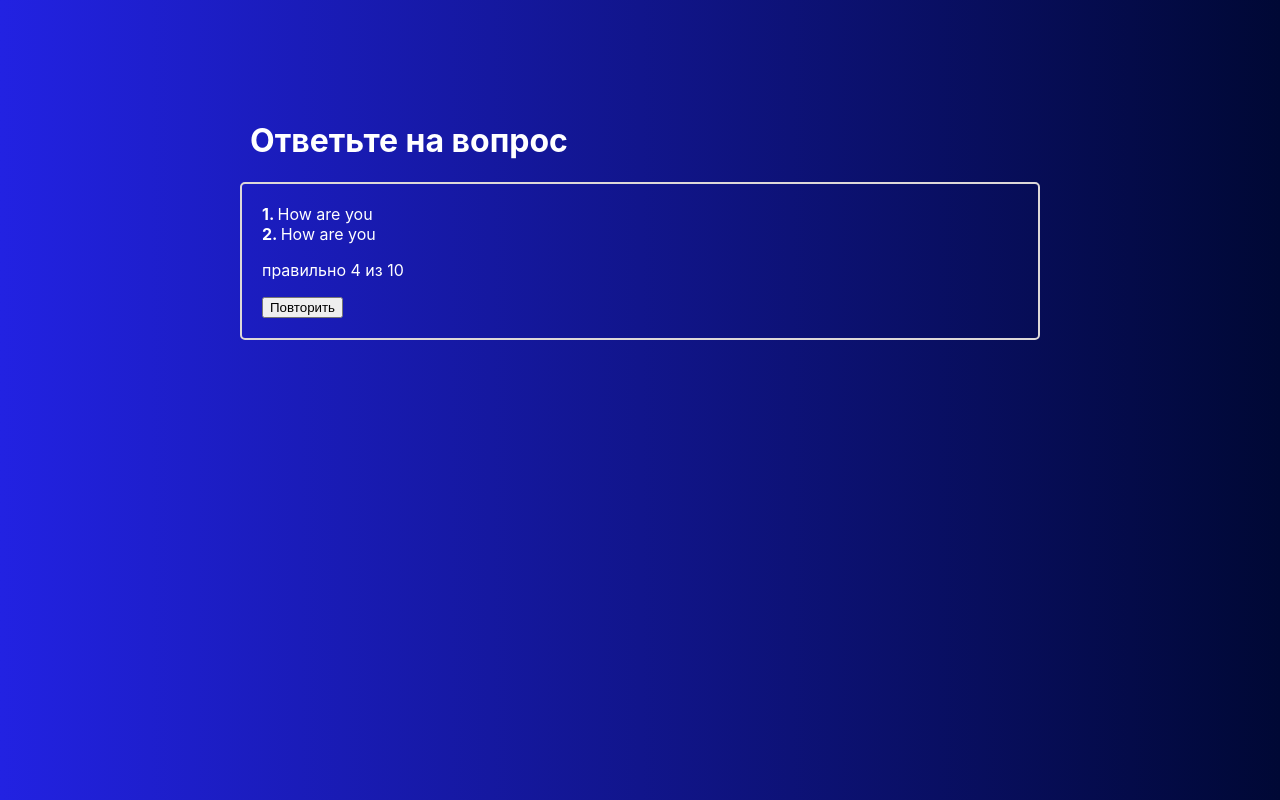
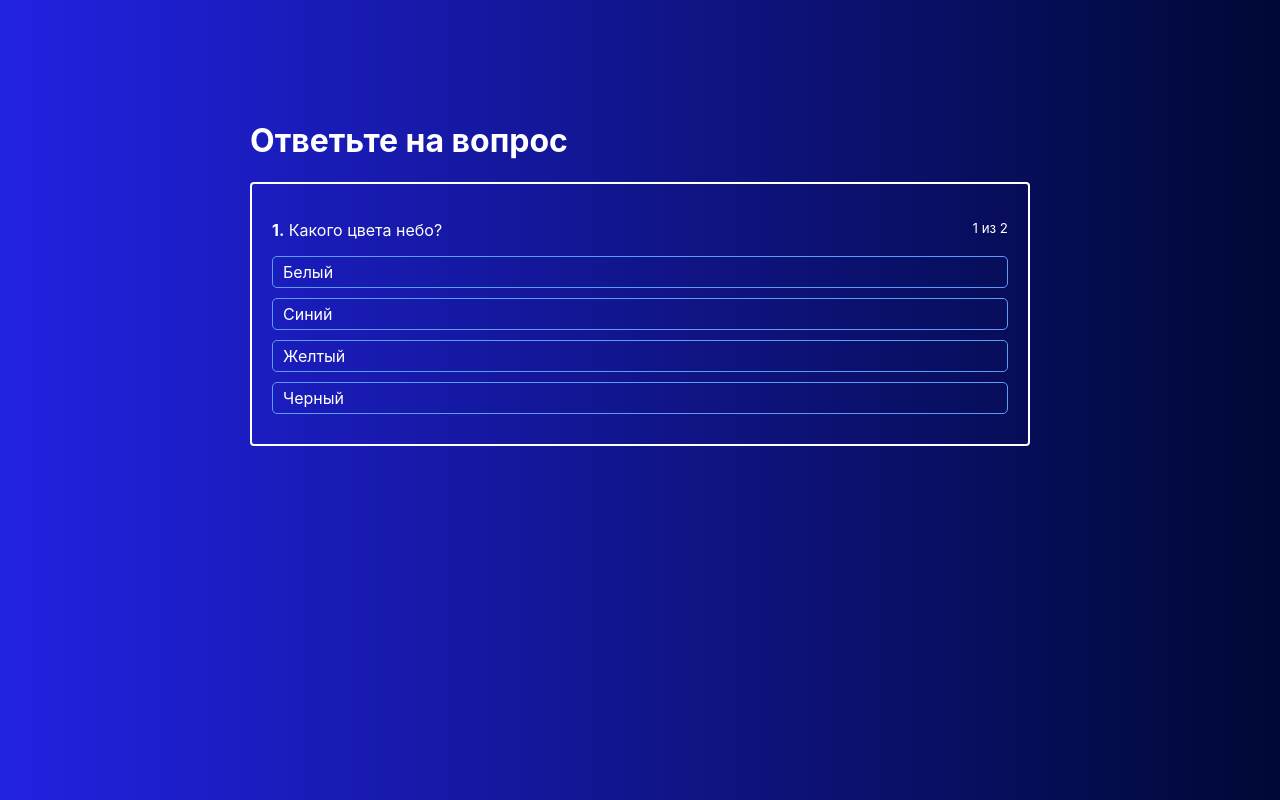
Before and after one commit to jSolis73/react-app, a React app: page / in a window 1280 px wide. Built offline with nearby package versions, Linux system fonts and the light colour scheme.

Commit message:
finish quiz

```diff
--- a/src/components/FinishedQuiz/FinishedQuiz.js
+++ b/src/components/FinishedQuiz/FinishedQuiz.js
@@ -2,24 +2,37 @@
 import './FinishedQuiz.css'
 
 const FinishedQuiz = props => {
+	const successCount = Object.keys(props.results).reduce((total, key) => {
+		if (props.results[key] === 'success') {
+			total++
+		}
+		return total
+	}, 0)
+	function getResult(id) {
+		if (props.results[id] === 'success') {return 'Правильно'}
+		else {return 'Неправильно'}
+	}
 	return (
 		<div className="FinishedQuiz">
 			<ul>
-				<li>
-					<strong>1. </strong>
-					How are you
-					<i className="" />
-				</li>
-				<li>
-					<strong>2. </strong>
-					How are you
-					<i className="" />
-				</li>
+				{ props.quiz.map((quizItem, index) => {
+					return (
+						<li
+							key={index}
+						>
+							<strong>{index + 1}</strong>. &nbsp;
+							{quizItem.question}
+							<span> - {getResult(index)}</span>
+						</li>
+					)
+				})}
 			</ul>
-			<p>правильно 4 из 10</p>
+			<p>правильно {successCount} из {props.quiz.length}</p>
 
 			<div>
-				<button>Повторить</button>
+				<button
+					onClick={props.onRetry}
+				>Повторить</button>
 			</div>
 		</div>
 	)
--- a/src/containers/Quiz/Quiz.js
+++ b/src/containers/Quiz/Quiz.js
@@ -7,7 +7,8 @@
 	state = {
 		activeQuestion: 0,
 		answerState: null,
-		isFinished: true,
+		isFinished: false,
+		results: {},
 		quiz: [
 			{
 				question: 'Какого цвета небо?',
@@ -42,11 +43,16 @@
 			}
 		}
 		const question = this.state.quiz[this.state.activeQuestion]
+		const results = this.state.results
 
 		if (question.rightAnswerId === answerId) {
+			if (!results[question.id]) {
+				results[answerId] = 'success'
+			}
 
 			this.setState({
-				answerState: {[answerId]: 'success'}
+				answerState: {[answerId]: 'success'},
+				results
 			})
 			const timeout = window.setTimeout(() => {
 				if (this.isQuizFinished()) {
@@ -64,8 +70,10 @@
 
 
 		} else {
+			results[question.id] = 'error'
 			this.setState({
-				answerState: {[answerId]: 'error'}
+				answerState: {[answerId]: 'error'},
+				results
 			})
 		}
 	}
@@ -74,6 +82,14 @@
 		return this.state.activeQuestion + 1 === this.state.quiz.length
 	}
 
+	retryHandler = () => {
+		this.setState({
+			activeQuestion: 0,
+			answerState: null,
+			isFinished: false,
+			results: {}
+		})
+	}
 	render() {
 		return (
 			<div className='Quiz'>
@@ -82,7 +98,11 @@
 
 					{
 						this.state.isFinished
-							? <FinishedQuiz />
+							? <FinishedQuiz
+									results={this.state.results}
+									quiz={this.state.quiz}
+									onRetry={this.retryHandler}
+								/>
 							: <ActiveQuiz
 									answers={this.state.quiz[this.state.activeQuestion].answers}
 									question={this.state.quiz[this.state.activeQuestion].question}
```
